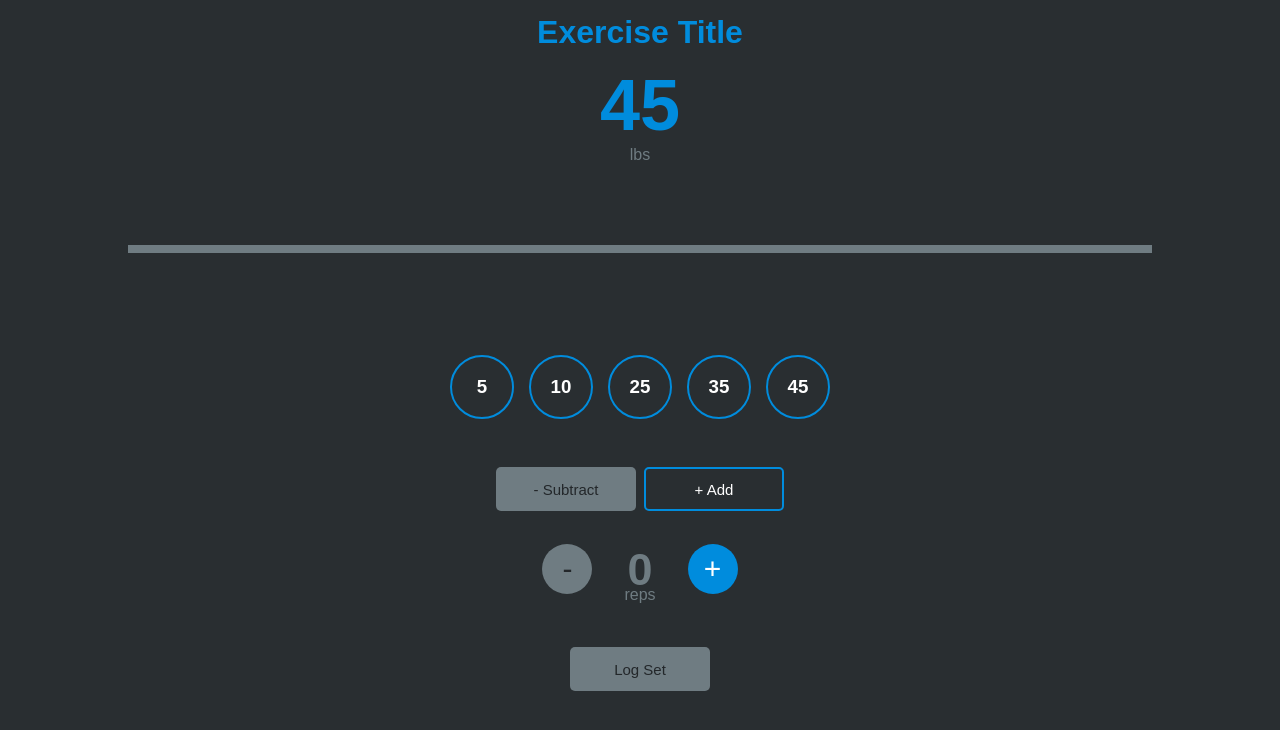
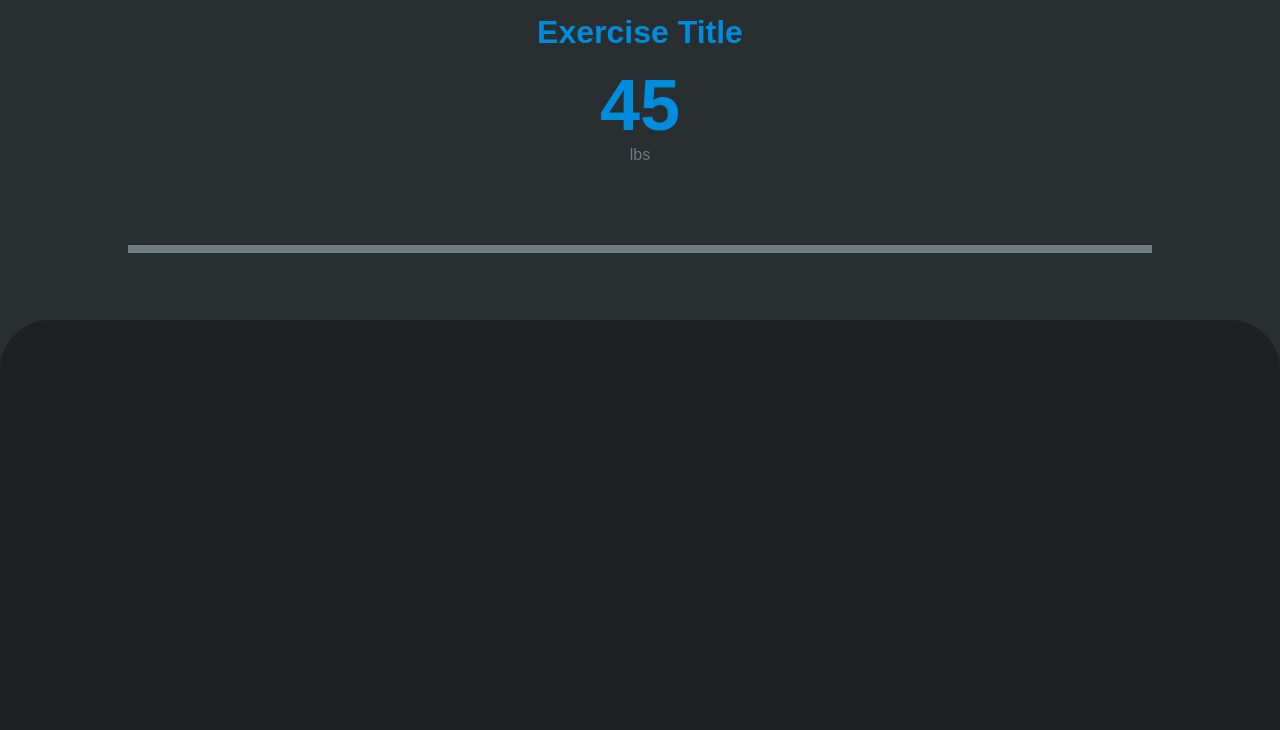
Before and after one commit to devonrandall-design/Tracking-App-Refined, a React (Create React App) app: page / in a window 1280 px wide. Shown: the top 730 px of the page. Built offline with nearby package versions, Linux system fonts and the light colour scheme.

Commit message:
2 files modified, 1 added

```diff
--- a/src/App.js
+++ b/src/App.js
@@ -5,6 +5,7 @@ import Barbell from './barbell-area.js'
 import PlateArea from './plate-area.js'
 import Plate from './plates.js'
 import Buttons from './buttons.js'
+import Modal from './modal.js'
 
 export default function App() {
 
@@ -118,6 +119,9 @@ const onBar = []
             {workoutLog.map(logs => {return <p>{logs._name}</p>})}
             </div>
 
+            <Modal />
+
+
     </div>
   );
 }
--- /dev/null
+++ b/src/modal.js
@@ -0,0 +1,6 @@
+import React from 'react'
+
+export default function Modal() {
+
+  return <div className="modal"></div>
+}
--- a/src/style.css
+++ b/src/style.css
@@ -249,3 +249,16 @@ align-items:center;
       gap: 35px;
       margin-top: 20px;
       }
+
+      .modal {
+        width: 100vw;
+        height: 60vh;
+        background-color: #1E2124;
+        border-top-left-radius: 50px;
+        border-top-right-radius: 50px;
+        position: absolute;
+        bottom: 0px;
+        display: flex;
+        flex-direction: column;
+
+      }
```
